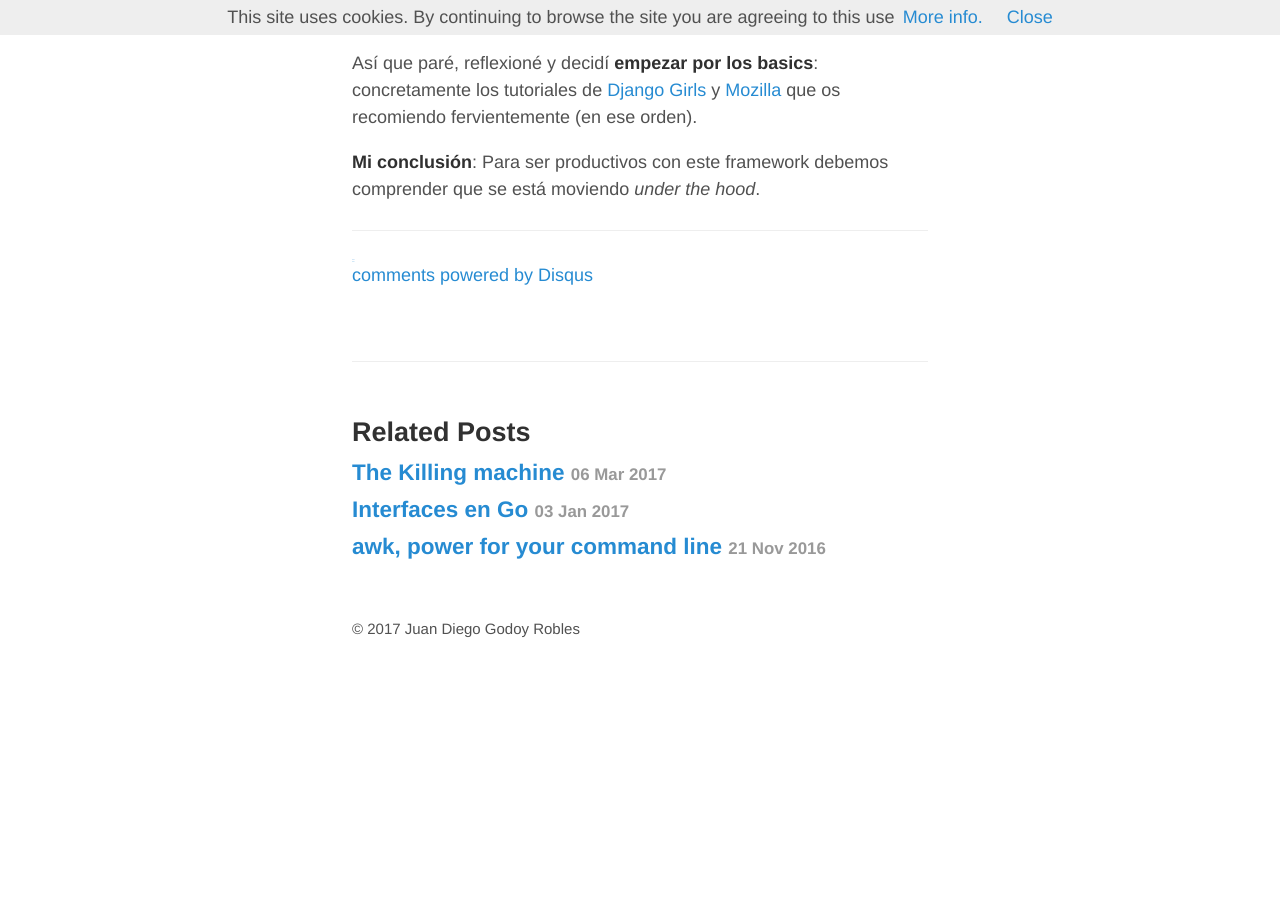
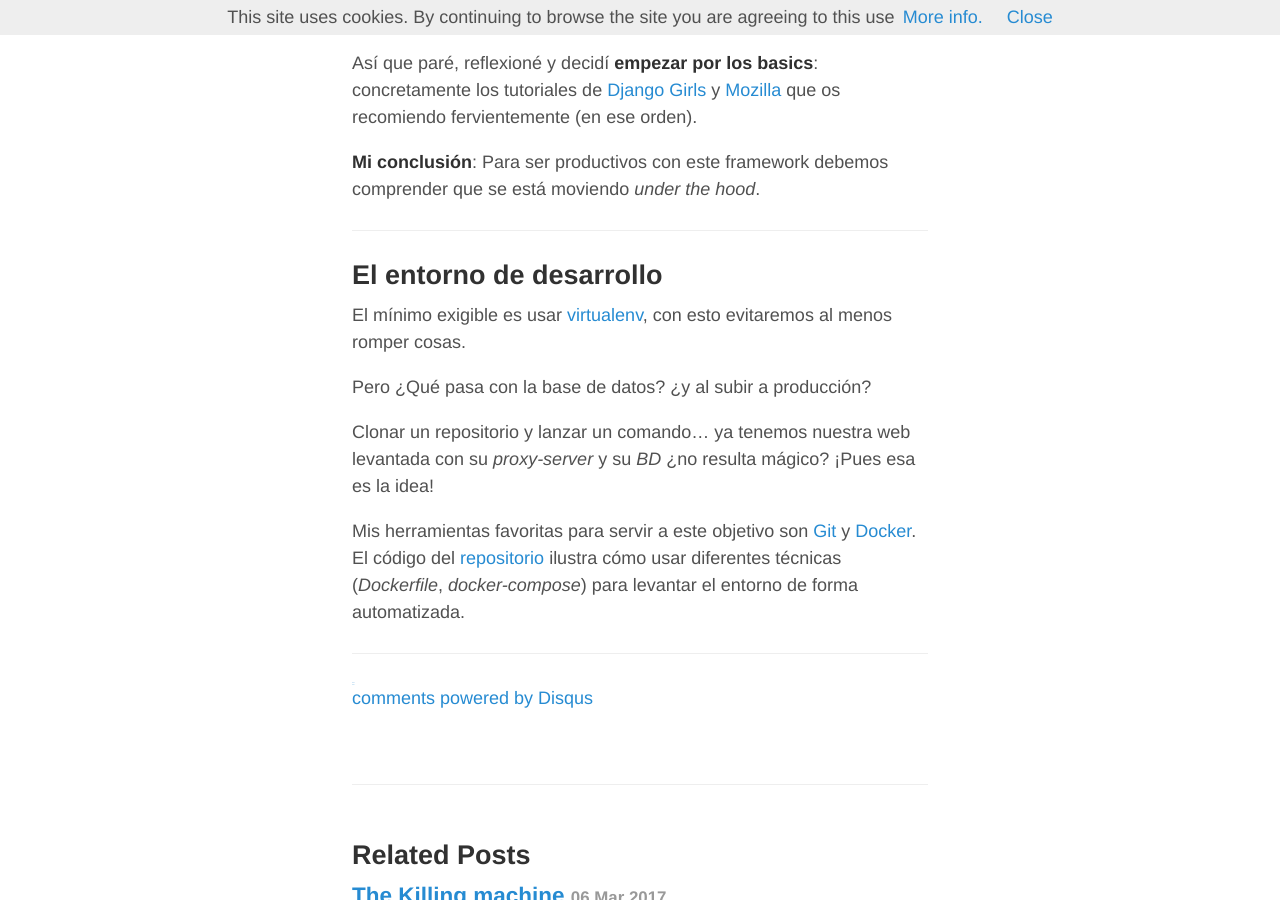
Before and after one commit to klashxx/klashxx.github.io, a Jekyll site: the page built from _posts/2017-09-22-django-vs-sysadmin.md, in a window 1280 px wide and 900 px high, scrolled down 3119 px. Built offline with Jekyll 4.4.1, drawn with Linux system fonts in a browser that asks for light colours; nearby versions of some CDN libraries; emoji names are drawn with the system emoji font; comment, search, counter and statistics services are not loaded; before the commit the page ends 3797 px from its top, so only the background shows below that.

Commit message:
Dev  environment

```diff
--- a/_posts/2017-09-22-django-vs-sysadmin.md
+++ b/_posts/2017-09-22-django-vs-sysadmin.md
@@ -107,6 +107,18 @@ Así que paré, reflexioné y decidí **empezar por los basics**: concretamente
 
 <hr>
 
+## El entorno de desarrollo
+
+El mínimo exigible es usar [virtualenv][virtualenv], con esto evitaremos al menos romper cosas.
+
+Pero ¿Qué pasa con la base de datos? ¿y al subir a producción?
+
+Clonar un repositorio y lanzar un comando… ya tenemos nuestra web levantada con su *proxy-server* y su *BD* ¿no resulta mágico? ¡Pues esa es la idea!
+
+Mis herramientas favoritas para servir a este objetivo son [Git][git] y [Docker][docker]. El código del [repositorio][repo-master] ilustra cómo usar diferentes técnicas (*Dockerfile*, *docker-compose*) para levantar el entorno de forma automatizada.
+
+<hr>
+
 [pycones2017-home]: https://2017.es.pycon.org "PyConES 2017 - Cáceres"
 [dvs-agenda]: https://2017.es.pycon.org/es/schedule/sysadmin-vs-django/ "Django vs Sysadmin - PyConES 2017"
 [dvs-slides]: https://klashxx.github.io/slides/django/ "Django vs Sysadmin - Slides"
@@ -126,3 +138,6 @@ Así que paré, reflexioné y decidí **empezar por los basics**: concretamente
 [awesome]: https://gitlab.com/rosarior/awesome-django "Awesome Django"
 [django-girls-tuto]: https://tutorial.djangogirls.org/es/ "Django Girls"
 [mozilla-tuto]: https://developer.mozilla.org/en-US/docs/Learn/Server-side/Django "Tutorial Mozilla"
+[virtualenv]: https://virtualenv.pypa.io/en/stable/# "Virtualenv"
+[git]: https://git-scm.com/ "Git"
+[docker]: https://docs.docker.com/ "Docker"
```
